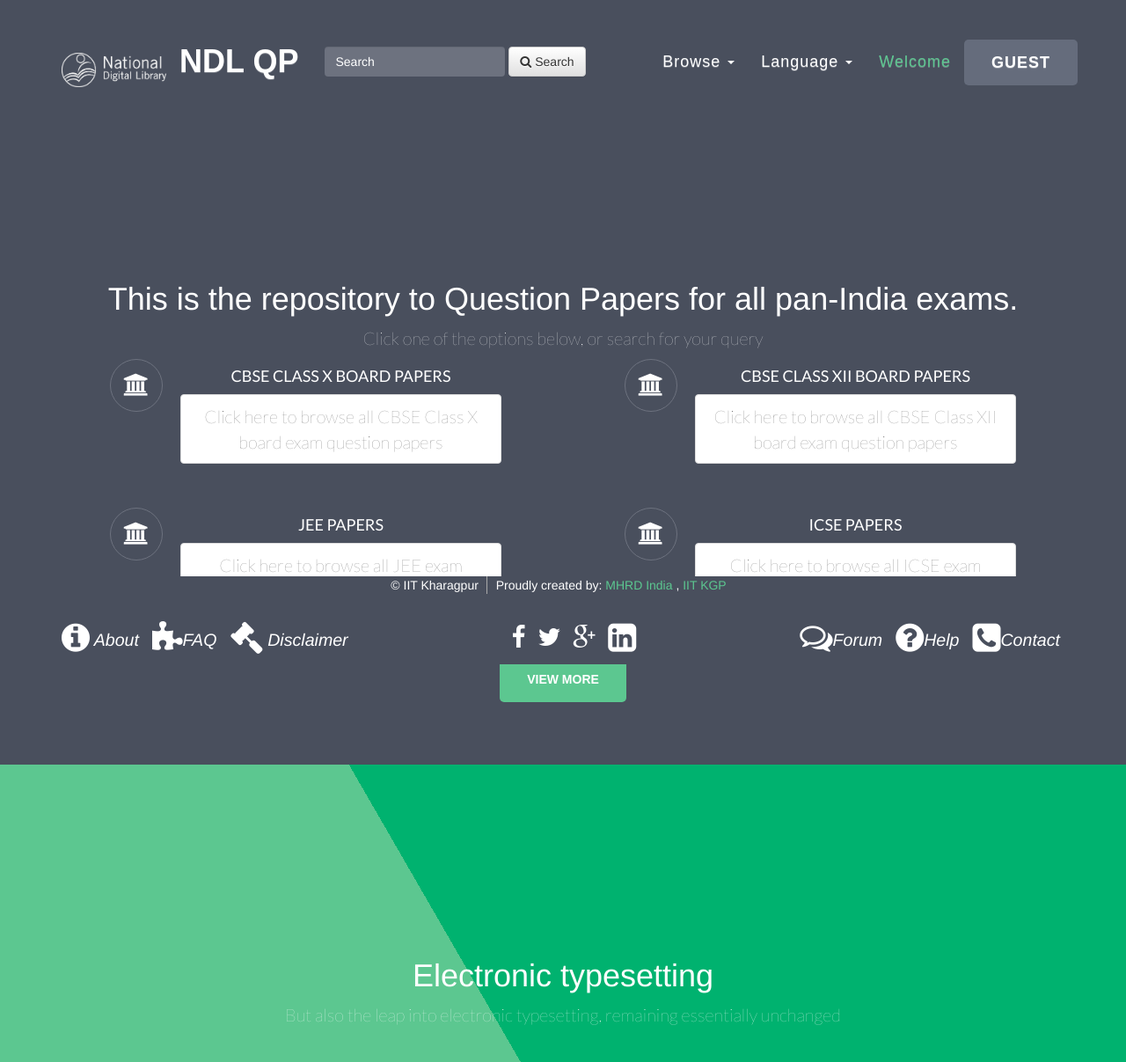
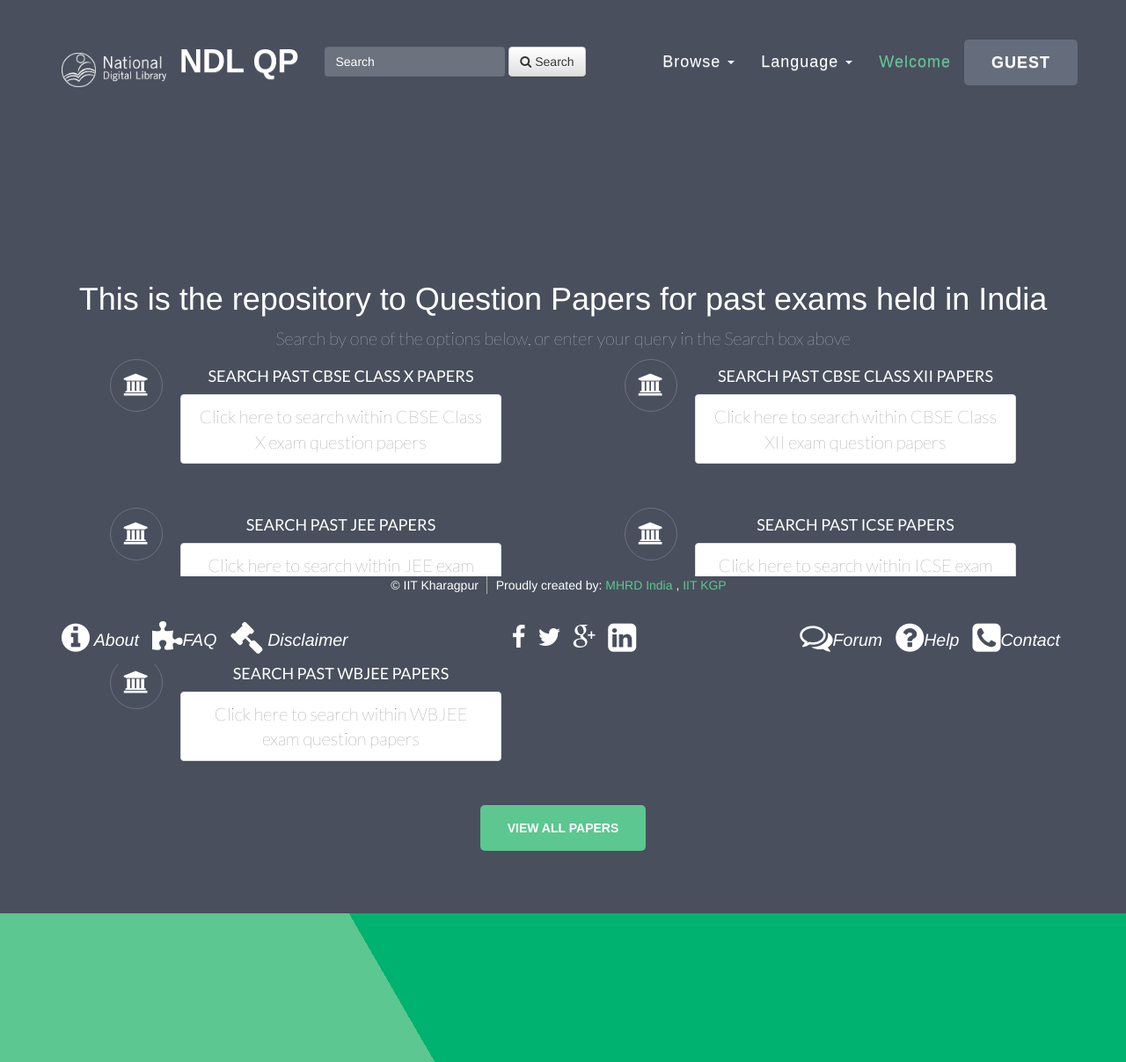
Before and after one commit to enlighter/ndl-question-papers-search-hub, a Django app: page /searcher/ in a window 1280 px wide. Shown: the top 1207 px of the page at 88% size. Run offline with Django 3.2, Linux system fonts and the light colour scheme; some libraries are stand-ins or nearby versions.

Commit message:
refine the index page infos

```diff
--- a/qp_search_project/searcher/views.py
+++ b/qp_search_project/searcher/views.py
@@ -8,19 +8,20 @@
 #put the full weblink to forum here
 forumlink = ""
 boards_list = [
-    'CBSE Class X board',
-    'CBSE Class XII board',
+    'CBSE Class X',
+    'CBSE Class XII',
     'JEE',
     'ICSE',
+    'WBJEE',
 ]
 
 def index(request):
     items_list = []
     for board in boards_list:
         dict = {
-            'header': "%s papers" % board,
+            'header': "Search past %s papers" % board,
             'link': "applink" + '/search?',
-            'content': "Click here to browse all %s exam question papers" % board,
+            'content': "Click here to search within %s exam question papers" % board,
         }
         items_list.append(dict)
 
--- a/qp_search_project/templates/searcher/index.html
+++ b/qp_search_project/templates/searcher/index.html
@@ -7,8 +7,8 @@
 {% endblock %}
 
 {% block header_content %}
-    <h1>This is the repository to Question Papers for all pan-India exams.</h1>
-    <p>Click one of the options below, or search for your query</p>
+    <h1>This is the repository to Question Papers for past exams held in India</h1>
+    <p>Search by one of the options below, or enter your query in the Search box above</p>
     <div class="row">
         {% for item in itemslist %}
         <div class="col-lg-6 tb-pb-40 tb-plr">
@@ -25,6 +25,6 @@
         {% endfor %}
     </div>
     <div>
-        <a href="#" class="btn tb-btn-bbg">View More</a>
+        <a href="#" class="btn tb-btn-bbg">View All Papers</a>
     </div>
 {% endblock %}
```
